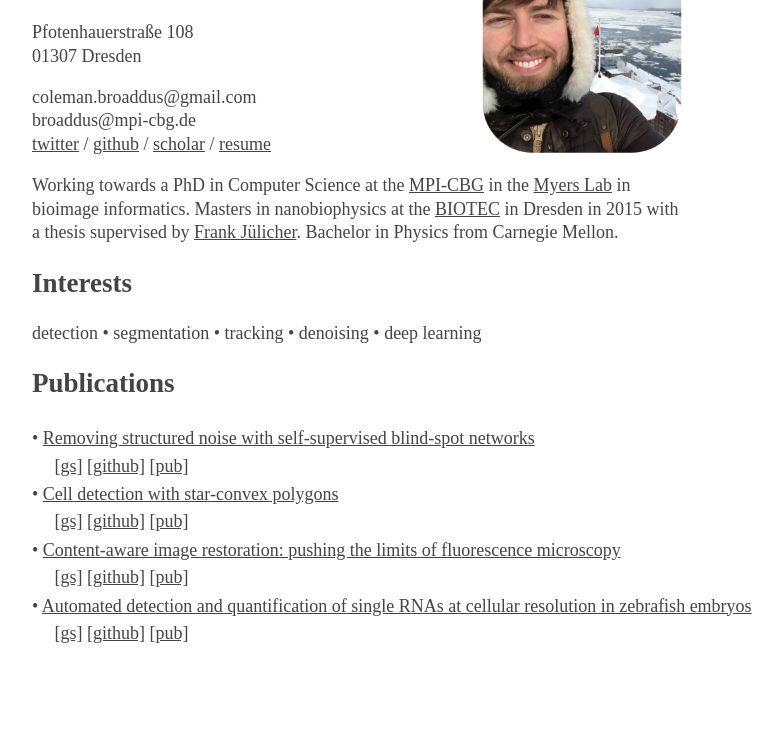
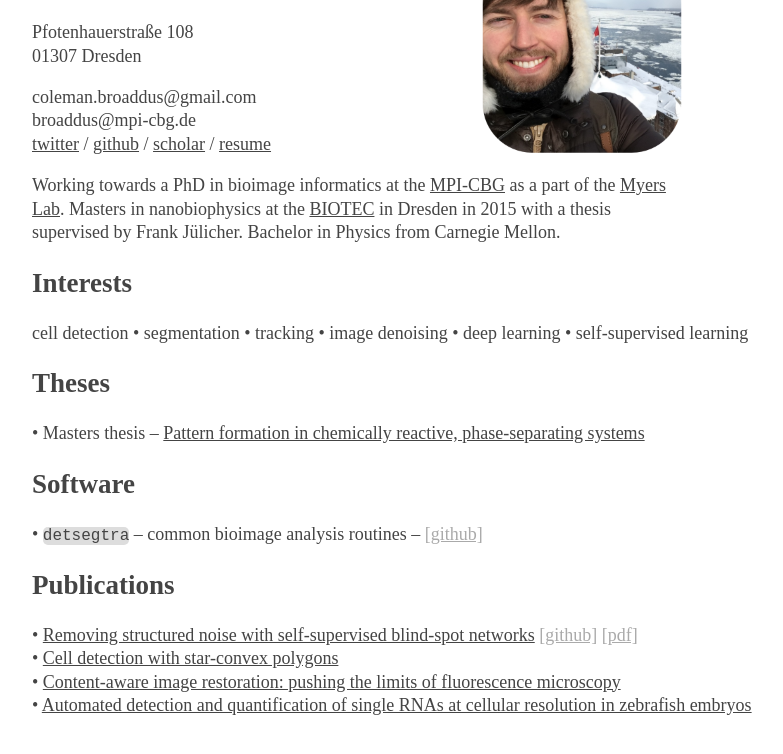
Before and after one commit to colemanbroad/colemanb-net, a plain HTML site: page docs/index.html in a window 1280 px wide. Shown: the part 86-840 px from the top of the page, without its empty margins (208-991 px from the left). Before the commit the page ends 800 px from the top, so only its background shows below. Drawn offline with Linux system fonts and the light colour scheme.

Commit message:
Finish content changes.

```diff
--- a/docs/index.html
+++ b/docs/index.html
@@ -20,14 +20,24 @@
     a {
       color: #444;
     }
-    h1,
-    h2,
-    h3 {
-    line-height: 1.2;
+    h1, h2, h3 {
+      line-height: 1.2;
     }
-    .paper{
+    .paper {
       /*margin-top: 14px;*/
-      line-height: 1.8;
+      /*line-height: 1.8;*/
+    }
+    .tinylink {
+      color: #aaa;
+    }
+    code {
+      font-size: 16px;
+      background: #ddd;
+      /*background: #fff;*/
+      /*width: 100px;*/
+      /*height: 100px;*/
+      border-radius: 5px;
+
     }
     </style>
   </head>
@@ -53,51 +63,41 @@
     </div>
     <div class="bio">
       <p>
-      Working towards a PhD in Computer Science at the <a href="%22https://www.mpi-cbg.de/home/%22">MPI-CBG</a> in the <a href="https://myerslab.mpi-cbg.de/">Myers Lab</a> in bioimage informatics.
-      Masters in nanobiophysics at the <a href="http://www.biotec.tu-dresden.de/teaching/masters-courses/nanobiophysics/">BIOTEC</a> in Dresden in 2015 with a thesis supervised by <a href="%22https://www.pks.mpg.de/biological-physics/frank-juelicher/">Frank Jülicher</a>.
+      Working towards a PhD in bioimage informatics at the <a href="%22https://www.mpi-cbg.de/home/%22">MPI-CBG</a> as a part of the <a href="https://myerslab.mpi-cbg.de/">Myers Lab</a>.
+      Masters in nanobiophysics at the <a href="http://www.biotec.tu-dresden.de/teaching/masters-courses/nanobiophysics/">BIOTEC</a> in Dresden in 2015 with a thesis supervised by
+      Frank Jülicher.
       Bachelor in Physics from Carnegie Mellon.
       </p>
     </div>
   </div>
     <h2>Interests</h2>
-    detection • segmentation • tracking • denoising • deep learning
+    cell detection • segmentation • tracking • image denoising • deep learning • self-supervised learning
 
     <!-- <h2>Projects</h2> -->
+
+    <h2>Theses</h2>
+      • Masters thesis – <a href="MastersThesis.pdf">Pattern formation in chemically reactive, phase-separating systems</a>
+      <!-- • PhD <a href=""></a> -->
+
+    <h2>Software</h2>
+      <!-- • Common bioimage analysis routines – <a href="https://github.com/mpicbg-csbd/detsegtra"><code>detsegtra</code></a> -->
+        <!-- – <code>`pip install detsegtra`</code> -->
+      • <code>detsegtra</code>
+      – common bioimage analysis routines
+      – <a class="tinylink" href="https://github.com/mpicbg-csbd/detsegtra">[github]</a>
 
     <div class="publications">
       <h2>Publications</h2>
 
-      • <a class="paper" href="structn2v.pdf">Removing structured noise with self-supervised blind-spot networks</a> <br>
-        <!-- <div style="display:inline; float: right"; > -->
-        &emsp;
-        <a href="link-to-gscholar">[gs]</a>
-        <a href="link-to-code">[github]</a>
-        <a href="https://ieeexplore.ieee.org/abstract/document/9098336">[pub]</a>  <!-- [IEEE] -->
-        <!-- </div> -->
+      • <a class="paper" href="https://ieeexplore.ieee.org/abstract/document/9098336">Removing structured noise with self-supervised blind-spot networks</a>
+        <a class="tinylink" href="https://github.com/mpicbg-csbd/structured_N2V">[github]</a>
+        <a class="tinylink" href="structn2v.pdf">[pdf]</a>
         <br>
-      • <a class="paper" href="link-to-pdf">Cell detection with star-convex polygons</a> <br>
-        <!-- <div style="display:inline; float: right"; > -->
-        &emsp;
-        <a href="https://scholar.google.com/scholar?cluster=6261085790694927391&hl=en&as_sdt=0,9">[gs]</a>
-        <a href="link-to-code">[github]</a>
-        <a href="https://link.springer.com/chapter/10.1007/978-3-030-00934-2_30">[pub]</a> <!-- [Springer] -->
-        <!-- </div> -->
+      • <a class="paper" href="https://link.springer.com/chapter/10.1007/978-3-030-00934-2_30">Cell detection with star-convex polygons</a>
         <br>
-      • <a class="paper" href="link-to-pdf">Content-aware image restoration: pushing the limits of fluorescence microscopy</a> <br>
-        <!-- <div style="display:inline; float: right"; > -->
-        &emsp;
-        <a href="FIXME">[gs]</a>
-        <a href="link-to-code">[github]</a>
-        <a href="https://www.nature.com/articles/s41592-018-0216-7">[pub]</a> <!-- [Nature Methods] -->
-        <!-- </div> -->
+      • <a class="paper" href="https://www.nature.com/articles/s41592-018-0216-7">Content-aware image restoration: pushing the limits of fluorescence microscopy</a>
         <br>
-      • <a class="paper" href="link-to-pdf">Automated detection and quantification of single RNAs at cellular resolution in zebrafish embryos</a> <br>
-        <!-- <div style="display:inline; float: right"; > -->
-        &emsp;
-        <a href="https://scholar.google.com/scholar?cluster=14136988997245303669&hl=en&as_sdt=0,9">[gs]</a>
-        <a href="link-to-code">[github]</a>
-        <a href="https://journals.biologists.com/dev/article/143/3/540/47794/Automated-detection-and-quantification-of-single">[pub]</a> <!-- [Development] -->
-        <!-- </div> -->
+      • <a class="paper" href="https://journals.biologists.com/dev/article/143/3/540/47794/Automated-detection-and-quantification-of-single">Automated detection and quantification of single RNAs at cellular resolution in zebrafish embryos</a>
         <br>
 
 
--- a/docs/main.css
+++ /dev/null
@@ -1,101 +0,0 @@
-body {
- max-width:650px;
- margin:40px auto;
- padding:0 10px;
- /*font-size:1.2em;*/
- /*font-family: -apple-system,BlinkMacSystemFont,"avenir next",avenir,"Segoe UI","lucida grande","helvetica neue",helvetica,"Fira Sans",roboto,noto,"Droid Sans",cantarell,oxygen,ubuntu,"franklin gothic medium","century gothic","Liberation Sans",sans-serif;*/
- color:#111;
-
- display: grid;
- grid-template-areas:
-	 "header picture"
-	 "address picture"
-	 "contact picture"
-	 "bio bio"
-	 "pub pub";
-
-}
-
-
-.picture{grid-area: picture;}
-.header{grid-area: header;}
-.address{grid-area: address;}
-.contact{grid-area: contact;}
-.bio{grid-area: bio;}
-.publications{grid-area: pub;}
-
-
-
-h1 {
- text-transform: uppercase;
- text-decoration: underline;
- font-weight: 400;
-}
-h1,h2,h3 {
- line-height:1.2em;
- font-size: 1.2em;
-}
-code {
-	color:#4e9fe3
-}
-p code {
-    /*width: 30em;*/
-    overflow-x: auto;
-    white-space: nowrap;
-}
-
-
-
-
-#small {
-	font-size: 0.8em;
-	font-weight: 300;
-}
-
-#name {
-	font-size: 2em;
-	font-weight: 700;
-}
-
-.contact p{
-	font-family: helvetica;
-	padding: 0px;
-	margin: 0px;
-	line-height: 1.2;
-}
-
-.date {
-	float: left;
-	margin-left: -80px;
-	font-size: 0.8em;
-	font-weight: 300;
-	line-height: 16.25px;
-	vertical-align: bottom;
-	/*text-align: right;*/
-}
-
-#research-experience-info .date {
-	float: left;
-	margin-left: -220px;
-	font-size: 0.8em;
-	font-weight: 300;
-	line-height: 16.25px;
-	vertical-align: bottom;
-	/*text-align: right;*/
-}
-
-.dateInfo {
-	/*float: right;*/
-	text-align: left;
-}
-
-#contact a{
-	font-family: helvetica;
-	padding: 0px;
-	margin: 0px;
-	line-height: 1.2;
-}
-
-#res {
-	font-family: sans-serif;
-}
```
Also changed, not shown: docs/imgs/canada_1_128.png (deleted), 2 other files.
